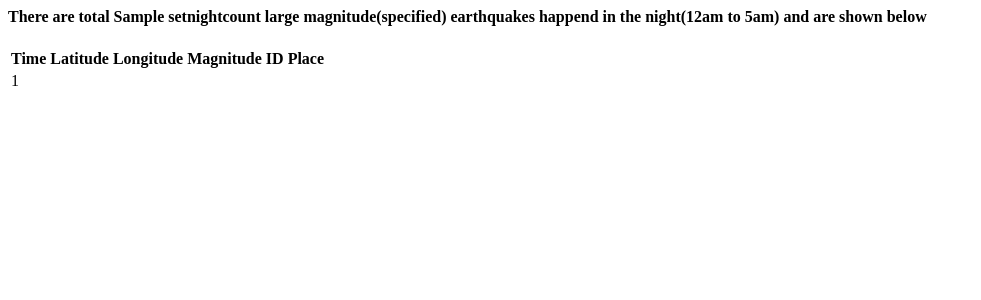
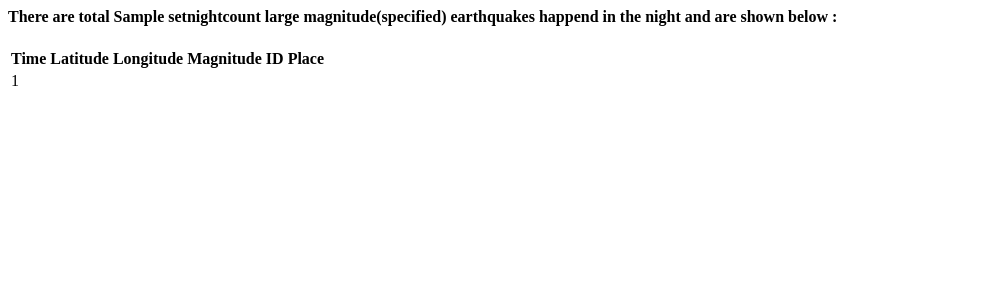
Before and after one commit to VijethaShenoyB/Assignment2-Earthquakes, a Flask app: template templates/nightDisplay.html in a window 1280 px wide. Shown: the top 300 px of the page, without its empty margins (0-981 px from the left). Run offline with Flask 2, Linux system fonts and the light colour scheme; the template is opened without the code that fills it: most values are stand-ins (such as "Sample title", 1, 10 or a date in 2020).

Commit message:
Update nightDisplay.html

```diff
--- a/templates/nightDisplay.html
+++ b/templates/nightDisplay.html
@@ -1,7 +1,7 @@
 <html>
     <body>
         <div>
-            <h4>There are total {{setnightcount}} large magnitude(specified) earthquakes happend in the night(12am to 5am) and are shown below </h4>
+            <h4>There are total {{setnightcount}} large magnitude(specified) earthquakes happend in the night and are shown below : </h4>
             <table>
                 <tr>
                   <th>Time</th>
```
